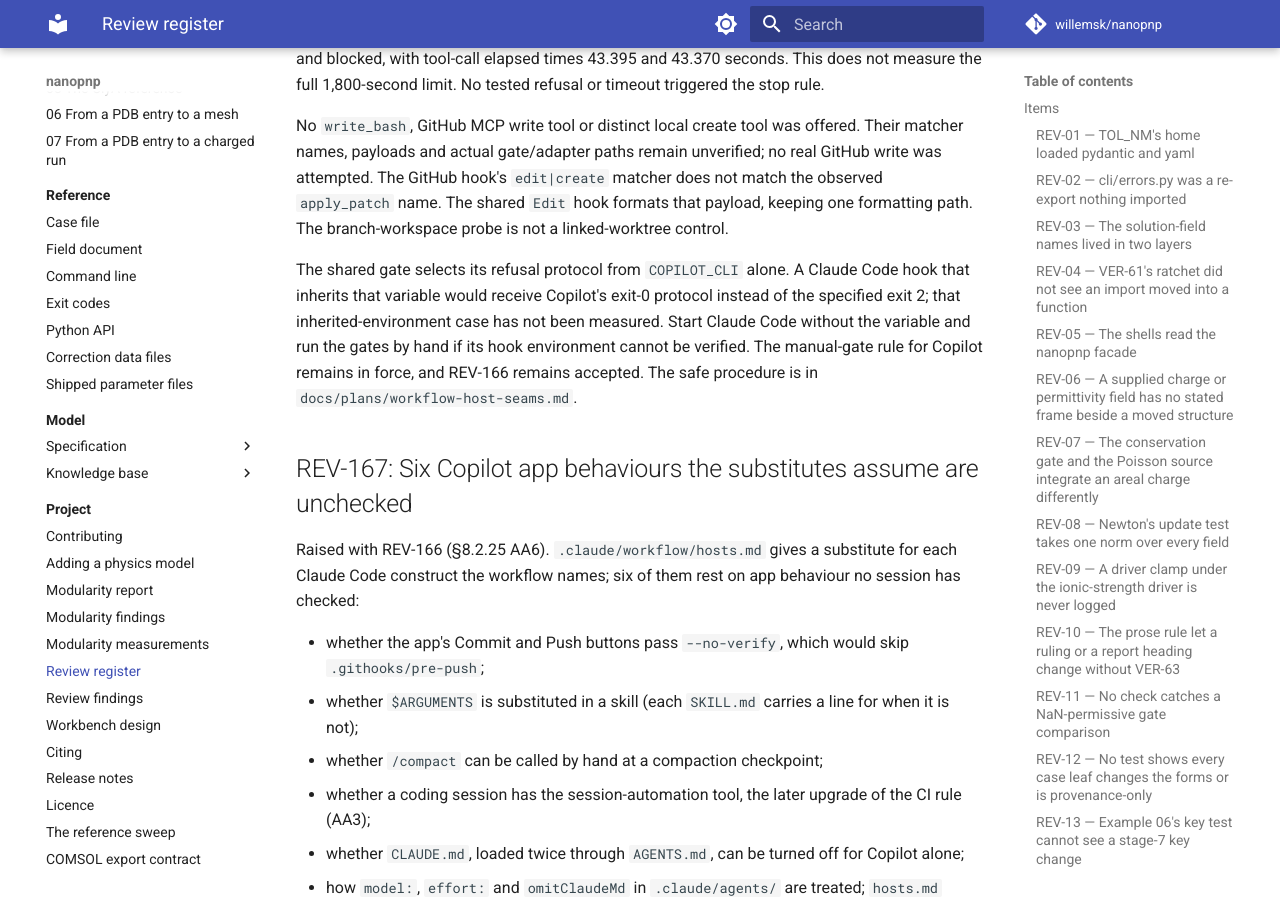
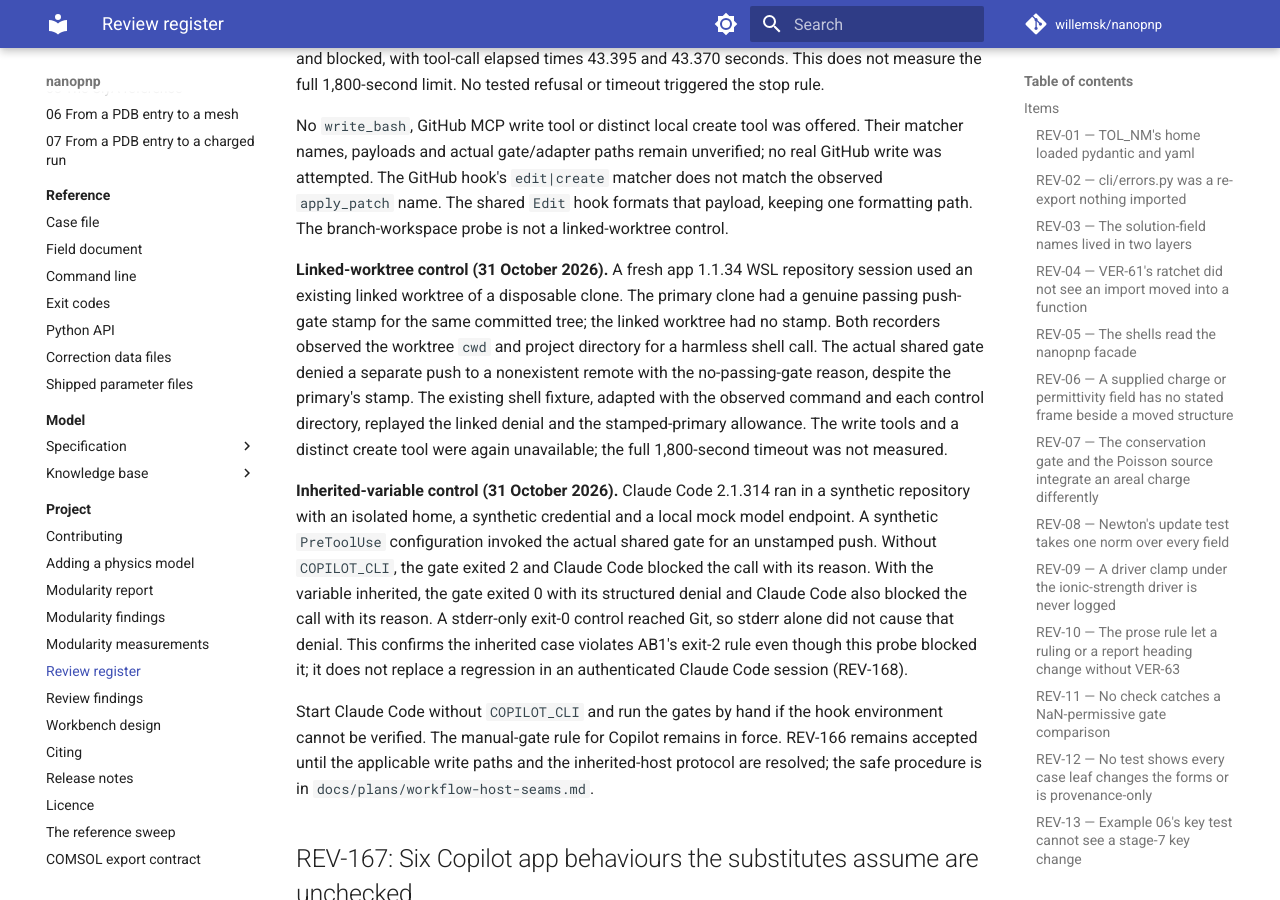
Before and after one commit to willemsk/nanopnp, an MkDocs documentation site: the page built from docs/project/review-items.md, in a window 1280 px wide and 900 px high, scrolled down 64772 px. Built offline with MkDocs 1.6.1 and Material for MkDocs 9.7.7, drawn with Linux system fonts in a browser that asks for light colours; comment, search, counter and statistics services are not loaded.

Commit message:
docs: record host probe evidence
Record the linked-worktree gate control and inherited host-variable findings for REV-166 and section 8.2.26 AB1.

Co-authored-by: Copilot <223556219+Copilot@users.noreply.github.com>

```diff
--- a/docs/project/review-items.md
+++ b/docs/project/review-items.md
@@ -2145,11 +2145,27 @@ The GitHub hook's `edit|create` matcher does not match the observed `apply_patch
 `Edit` hook formats that payload, keeping one formatting path. The branch-workspace probe is not a
 linked-worktree control.
 
-The shared gate selects its refusal protocol from `COPILOT_CLI` alone. A Claude Code hook that
-inherits that variable would receive Copilot's exit-0 protocol instead of the specified exit 2;
-that inherited-environment case has not been measured. Start Claude Code without the variable and
-run the gates by hand if its hook environment cannot be verified. The manual-gate rule for Copilot
-remains in force, and REV-166 remains accepted. The safe procedure is in
+**Linked-worktree control (31 October 2026).** A fresh app 1.1.34 WSL repository session used an
+existing linked worktree of a disposable clone. The primary clone had a genuine passing push-gate
+stamp for the same committed tree; the linked worktree had no stamp. Both recorders observed the
+worktree `cwd` and project directory for a harmless shell call. The actual shared gate denied a
+separate push to a nonexistent remote with the no-passing-gate reason, despite the primary's stamp.
+The existing shell fixture, adapted with the observed command and each control directory, replayed
+the linked denial and the stamped-primary allowance. The write tools and a distinct create tool
+were again unavailable; the full 1,800-second timeout was not measured.
+
+**Inherited-variable control (31 October 2026).** Claude Code 2.1.314 ran in a synthetic repository
+with an isolated home, a synthetic credential and a local mock model endpoint. A synthetic
+`PreToolUse` configuration invoked the actual shared gate for an unstamped push. Without
+`COPILOT_CLI`, the gate exited 2 and Claude Code blocked the call with its reason. With the variable
+inherited, the gate exited 0 with its structured denial and Claude Code also blocked the call with
+its reason. A stderr-only exit-0 control reached Git, so stderr alone did not cause that denial.
+This confirms the inherited case violates AB1's exit-2 rule even though this probe blocked it; it
+does not replace a regression in an authenticated Claude Code session (REV-168).
+
+Start Claude Code without `COPILOT_CLI` and run the gates by hand if the hook environment cannot be
+verified. The manual-gate rule for Copilot remains in force. REV-166 remains accepted until the
+applicable write paths and the inherited-host protocol are resolved; the safe procedure is in
 `docs/plans/workflow-host-seams.md`.
 
 ## REV-167: Six Copilot app behaviours the substitutes assume are unchecked
```
Also changed, not shown: .claude/workflow/hosts.md (+1 -1 lines), .claude/workflow/hosts/claude-code.md (+6 -6 lines), .claude/workflow/hosts/copilot.md (+8 -5 lines), docs/plans/copilot-host.md (+7 -1 lines), docs/plans/workflow-host-seams.md (+7 -5 lines).
